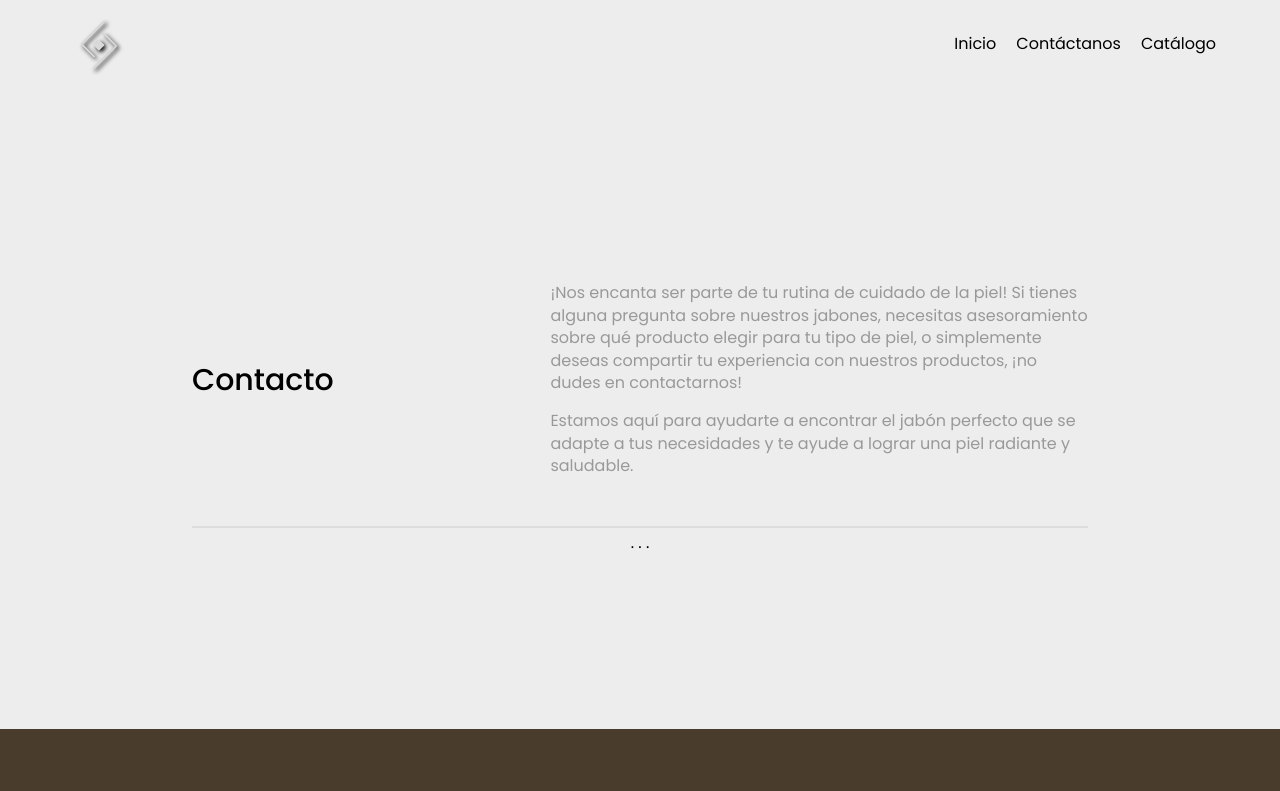
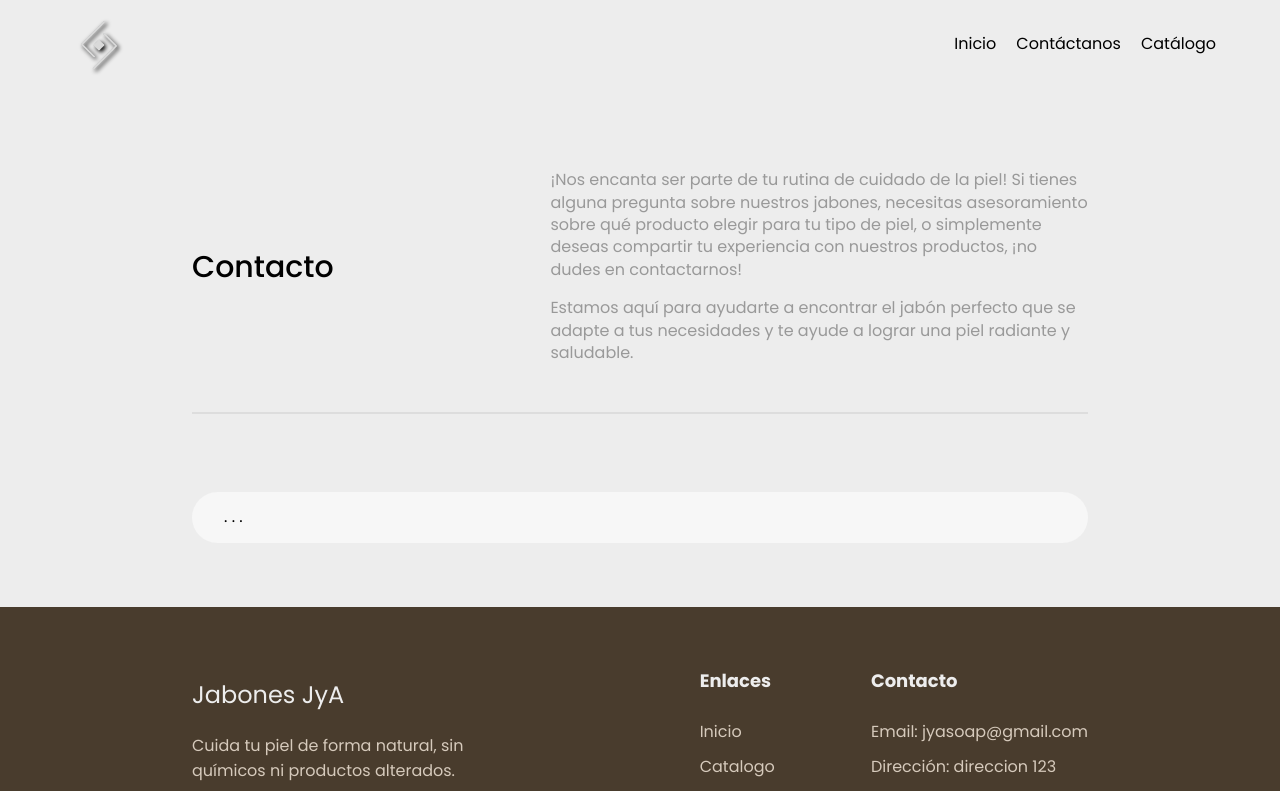
Before and after one commit to donatto22/jabones-jya, a React (Vite) app: page /contact in a window 1280 px wide. Shown: the top 791 px of the page. Built offline with nearby package versions, Linux system fonts and the light colour scheme.

Commit message:
Se agregan un poco más de estilos a los contactos

```diff
--- a/src/jabonesapp/components/NavLinks.jsx
+++ b/src/jabonesapp/components/NavLinks.jsx
@@ -1,7 +1,7 @@
 import { Link } from 'react-router-dom'
 import PropTypes from 'prop-types'
 
-import { Box, Image, HStack } from '@chakra-ui/react'
+import { Box, Image, HStack, position } from '@chakra-ui/react'
 
 import LockerGLogo from '../../assets/lockerglogo.png'
 import { useTheme } from '../hooks/useTheme'
@@ -30,7 +30,7 @@ export const NavLinks = ({ positionAbsolute = false }) => {
 
     const stylesAdditionals = positionAbsolute ? {
         position: 'absolute',
-    } : ''
+    } : { position: 'relative' }
 
     const linkHoverSx = {
         '&:hover': {
--- a/src/jabonesapp/pages/ContactUs.jsx
+++ b/src/jabonesapp/pages/ContactUs.jsx
@@ -13,8 +13,8 @@ const PersonalizedInput = ({ ...props }) => {
 const ContactUs = () => {
     return (
         <JabonesLayout>
-            <Box w='100%' h='80dvh' display='flex' justifyContent='center' flexDir='column' alignItems='flex-start'>
-                <VStack w='70%' m='0 auto'>
+            <Box w='100%' minHh='50dvh' display='flex' justifyContent='center' flexDir='column' alignItems='flex-start'>
+                <VStack w='70%' m='4em auto' gap='5em'>
                     <HStack justifyContent='space-between' boxShadow='0 2px 0 #ddd' pb='2em'>
                         <Box>
                             <Text fontSize='30px' m={0} width='fit-content' fontWeight='500'>Contacto</Text>
@@ -27,12 +27,14 @@ const ContactUs = () => {
 
                     </HStack>
 
-                    <HStack>
-                        {/* formulario */}
-                        <Box>. . .</Box>
+                    <Box bgColor='#f7f7f7' w='100%' borderRadius='30px'>
+                        <HStack padding='1em 2em'>
+                            {/* formulario */}
+                            <Box>. . .</Box>
 
-                        {/* cards de contacto */}
-                    </HStack>
+                            {/* cards de contacto */}
+                        </HStack>
+                    </Box>
                 </VStack>
                 <Box>
 
```
